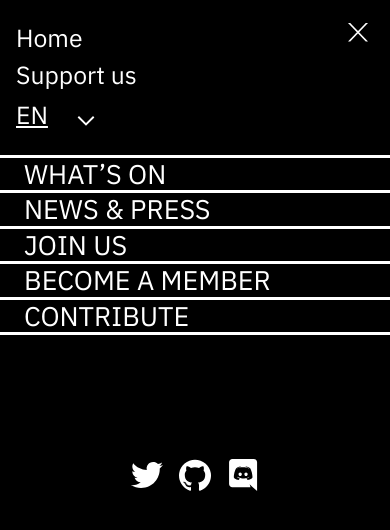
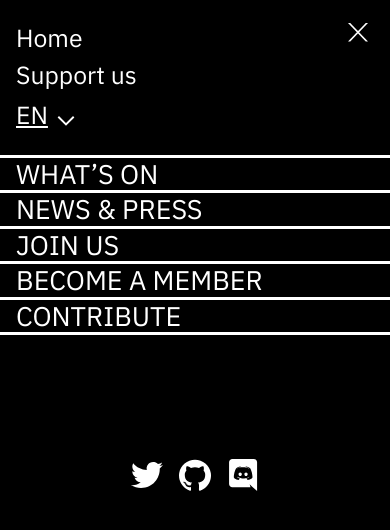
Before and after one commit to status-im/culture-site, a React app: page /home in a window 390 px wide. Both pictures are taken after a click on the button 358 px from the left and 33 px from the top of the page. Shown: the top 530 px of the page. Built offline with nearby package versions, Linux system fonts and the light colour scheme.

Commit message:
Fix menu layout

```diff
--- a/src/components/page/Menu.tsx
+++ b/src/components/page/Menu.tsx
@@ -110,6 +110,7 @@ const StyledLink = styled(Link)`
 
   @media (max-width: 769px) {
     border-top: 3px solid ${Colors.White};
+    padding: 0 16px;
   }
 `
 
--- a/src/components/page/Select.tsx
+++ b/src/components/page/Select.tsx
@@ -37,7 +37,7 @@ const SelectWrapper = styled.div`
   color: ${Colors.White};
 
   @media (max-width: 769px) {
-    width: 80px;
+    width: 60px;
   }
 `
 
```
